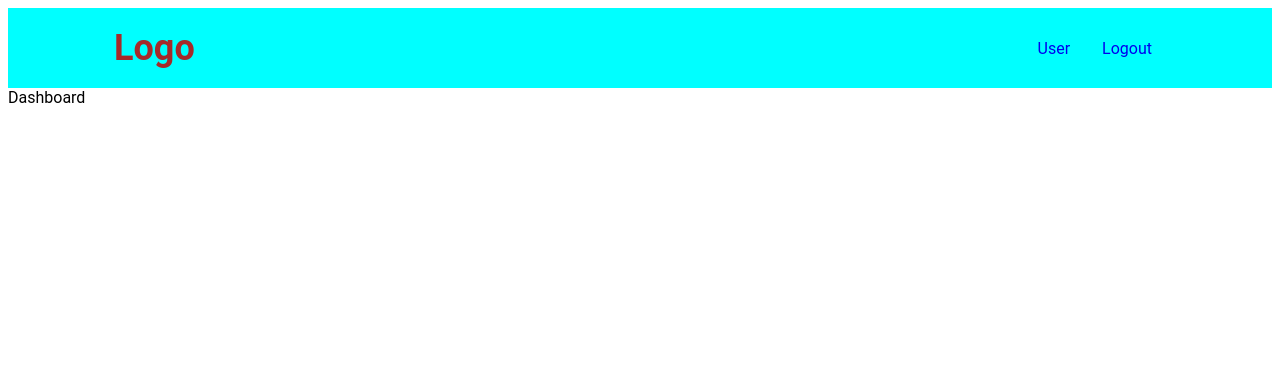
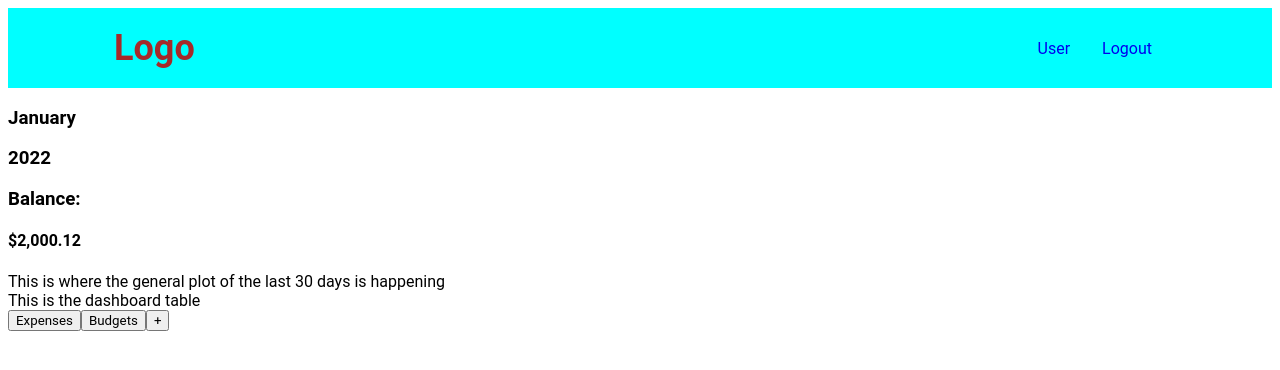
Before and after one commit to davrope/financial-app, a React (Create React App) app in the folder client/: page /dashboard in a window 1280 px wide. Shown: the top 370 px of the page. Built offline with nearby package versions, Linux system fonts and the light colour scheme; no server answers; the HTML template or start-up script is replaced by a standard one.

Commit message:
Dashboard general architecture

```diff
--- a/client/src/components/FinancialComp/Dashboard.js
+++ b/client/src/components/FinancialComp/Dashboard.js
@@ -2,7 +2,46 @@ import React from 'react'
 
 const Dashboard = () => {
   return (
-    <div>Dashboard</div>
+    <div className='dashboard-container'>
+      <section className='dashboard-header'>
+        <h3>
+          January
+        </h3>
+
+        <h3>
+          2022
+        </h3>
+
+        <h3 className='balance'>
+          Balance:
+        </h3>
+
+        <h4 className='balance-number'>
+          $2,000.12
+        </h4>
+      </section>
+
+      <section className='dashboard-plot'>
+        This is where the general plot of the last 30 days is happening
+      </section>
+
+      <section className='dashboard-table'>
+        This is the dashboard table
+      </section>
+
+      <div className='buttons-dashboard-container'>
+        <button className='button-dashboard'>
+          Expenses
+        </button>
+        <button className='button-dashboard'>
+          Budgets
+        </button>
+
+        <button className='FAB-transaction'>
+          +
+        </button>
+      </div>
+    </div>
   )
 }
 
--- a/client/src/components/Navbar.js
+++ b/client/src/components/Navbar.js
@@ -32,7 +32,7 @@ const Navbar = ({toggle}) => {
         return(
           <ul className={style.navMenu}>
             <li className={style.navItem}>
-                <LinkRouter className={style.navLinkS} to= "/user">User</LinkRouter>
+                <LinkRouter className={style.navLinkS} to= "/dashboard">User</LinkRouter>
             </li>
             <li className={style.navItem}>
               <a className={style.navLinkS} href= "/api/logout" key = "signout">Logout</a>
```
